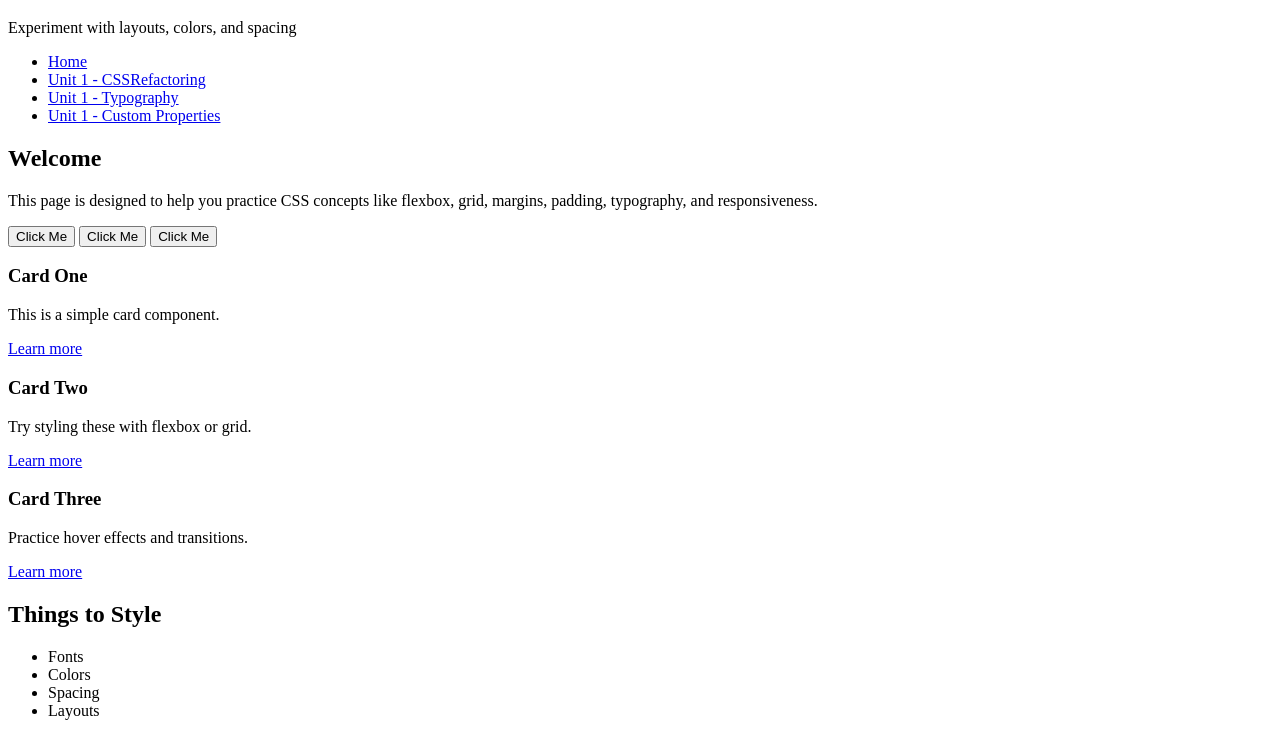
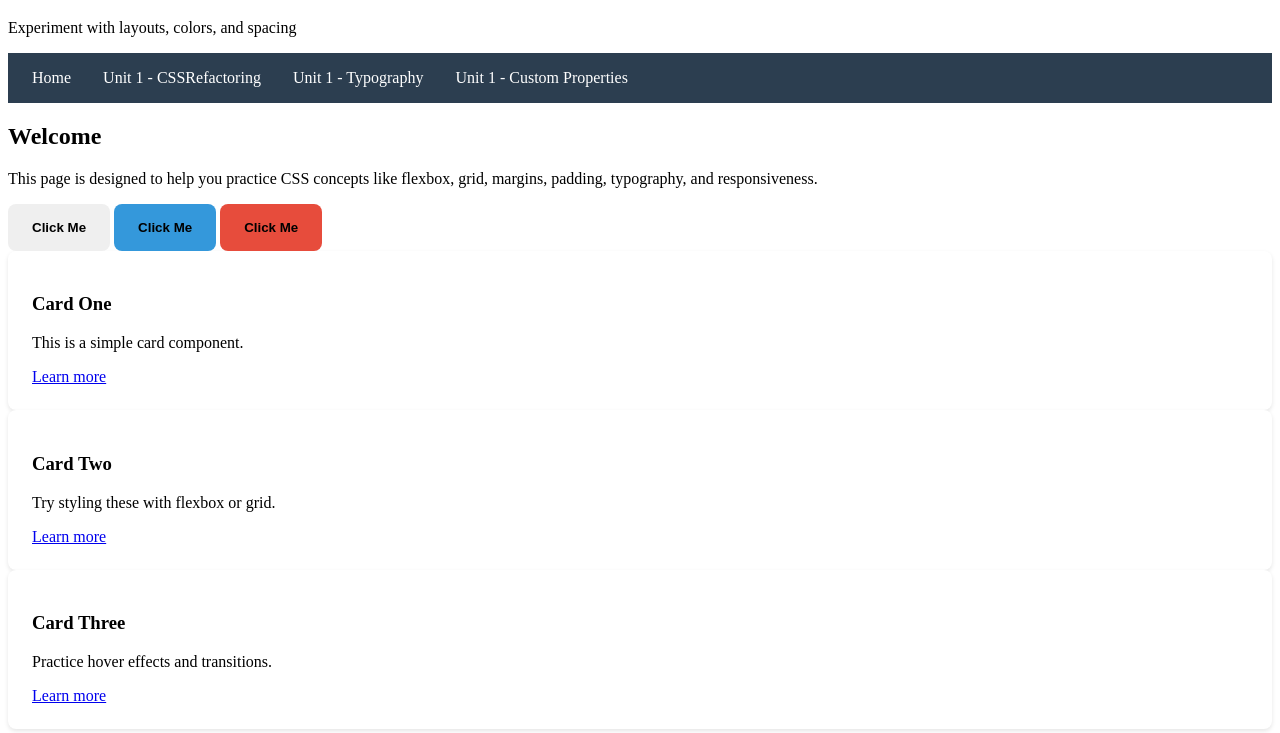
Before and after one commit to Larson04/wdd331r-larson, a plain HTML site: page index.html in a window 1280 px wide. Shown: the part 61-794 px from the top of the page. Drawn offline with Linux system fonts and the light colour scheme.

Commit message:
fix home styles

```diff
--- a/index.html
+++ b/index.html
@@ -3,7 +3,7 @@
 <head>
     <meta charset="UTF-8">
     <meta name="viewport" content="width=device-width, initial-scale=1.0">
-    <link rel="stylesheet" href="Unit 1/converted-styles.css">
+    <link rel="stylesheet" href="unit1/converted-styles.css">
     <title>WDD 331R Portfolio</title>
 </head>
 <body>
```
